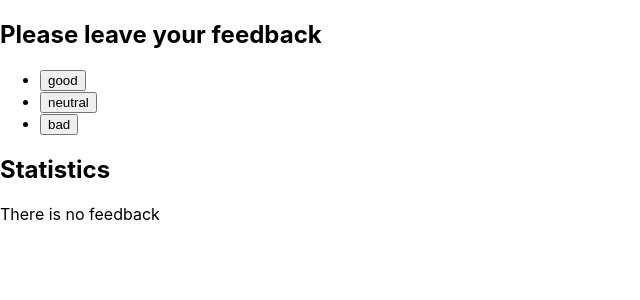
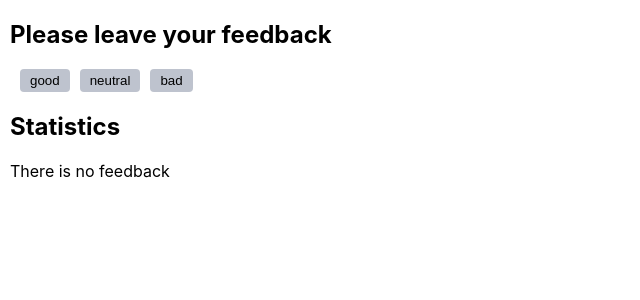
Before and after one commit to chamomile22/goit-react-hw-02-feedback, a React (Create React App) app: page / in a window 1280 px wide. Shown: the top 300 px of the page, without its empty margins (0-640 px from the left). Built offline with nearby package versions, Linux system fonts and the light colour scheme.

Commit message:
styles added

```diff
--- a/src/components/Feedback/Feedback.jsx
+++ b/src/components/Feedback/Feedback.jsx
@@ -30,7 +30,7 @@ export class Feedback extends React.Component {
   render() {
     const { good, neutral, bad } = this.state;
     return (
-      <>
+      <div style={{ marginLeft: 10 }}>
         <Section title="Please leave your feedback">
           <FeedbackOptions
             options={Object.keys(this.state)}
@@ -54,7 +54,7 @@ export class Feedback extends React.Component {
             <Notification message="There is no feedback" />
           )}
         </Section>
-      </>
+      </div>
     );
   }
 }
--- a/src/components/FeedbackOptions/FeedbackOptions.jsx
+++ b/src/components/FeedbackOptions/FeedbackOptions.jsx
@@ -1,19 +1,20 @@
 import React from 'react';
+import { OptionsList, OptionItem, OptionBtn } from './FeedbackOptions.styled';
 
 export const FeedbackOptions = ({ options, onLeaveFeedback }) => {
   return (
     <>
-      <ul>
+      <OptionsList>
         {options.map(option => {
           return (
-            <li key={option}>
-              <button type="button" onClick={() => onLeaveFeedback(option)}>
+            <OptionItem key={option}>
+              <OptionBtn type="button" onClick={() => onLeaveFeedback(option)}>
                 {option}
-              </button>
-            </li>
+              </OptionBtn>
+            </OptionItem>
           );
         })}
-      </ul>
+      </OptionsList>
     </>
   );
 };
--- a/src/components/FeedbackOptions/FeedbackOptions.styled.jsx
+++ b/src/components/FeedbackOptions/FeedbackOptions.styled.jsx
@@ -0,0 +1,24 @@
+import styled from '@emotion/styled';
+
+export const OptionsList = styled.ul`
+  display: flex;
+  padding-left: 10px;
+  list-style: none;
+`;
+
+export const OptionItem = styled.li`
+  &:not(:last-child) {
+    margin-right: 10px;
+  }
+`;
+
+export const OptionBtn = styled.button`
+  padding: 4px 10px;
+  background-color: #bec3ce;
+  border: none;
+  border-radius: 4px;
+
+  &:hover {
+    background-color: #6586c2;
+  }
+`;
```
Also changed, not shown: src/components/Feedback/Feedback.styled.jsx (deleted, +0 -13 lines), src/components/Section/Section.styled.jsx (deleted), src/components/Statistics/Statistics.styled.jsx (deleted).
